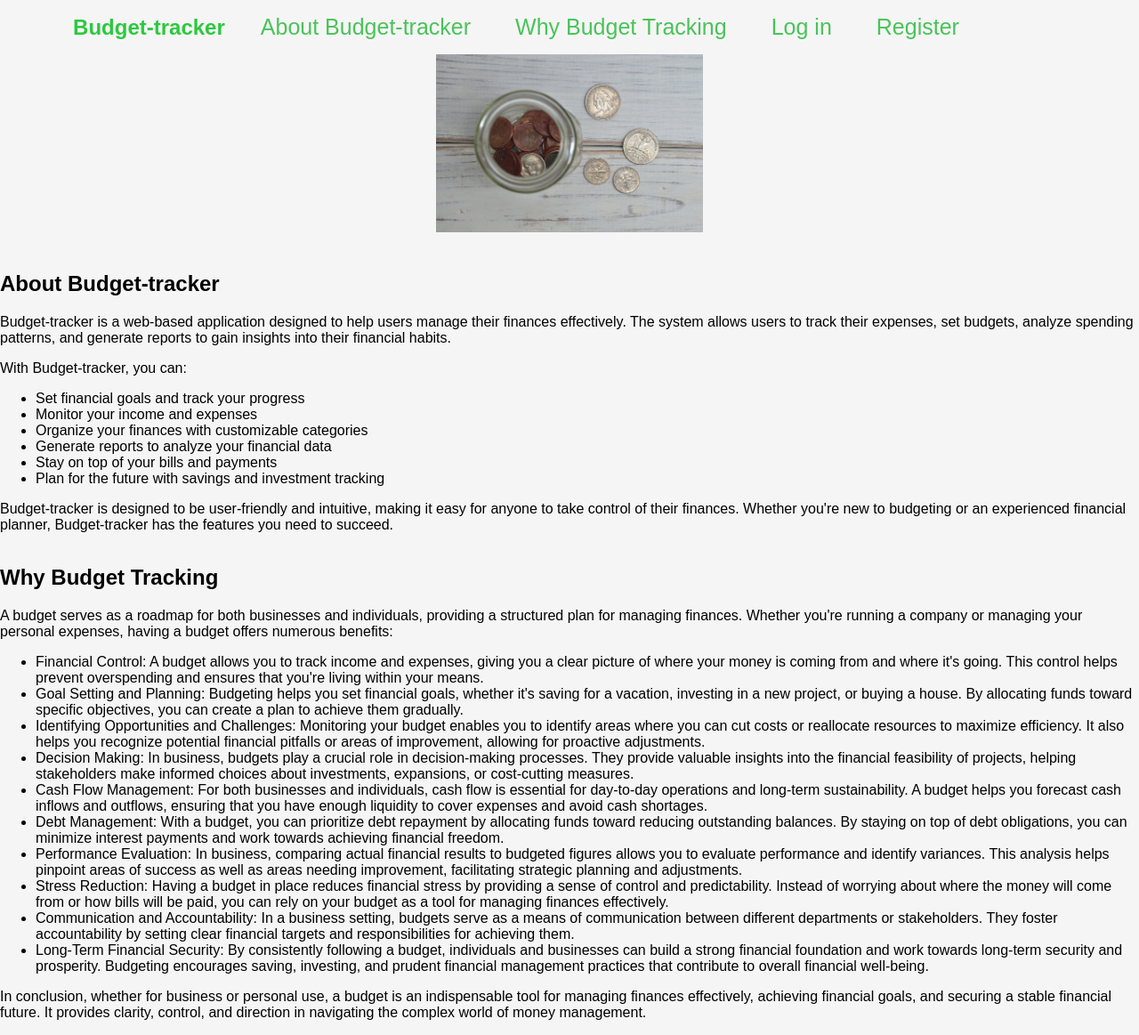
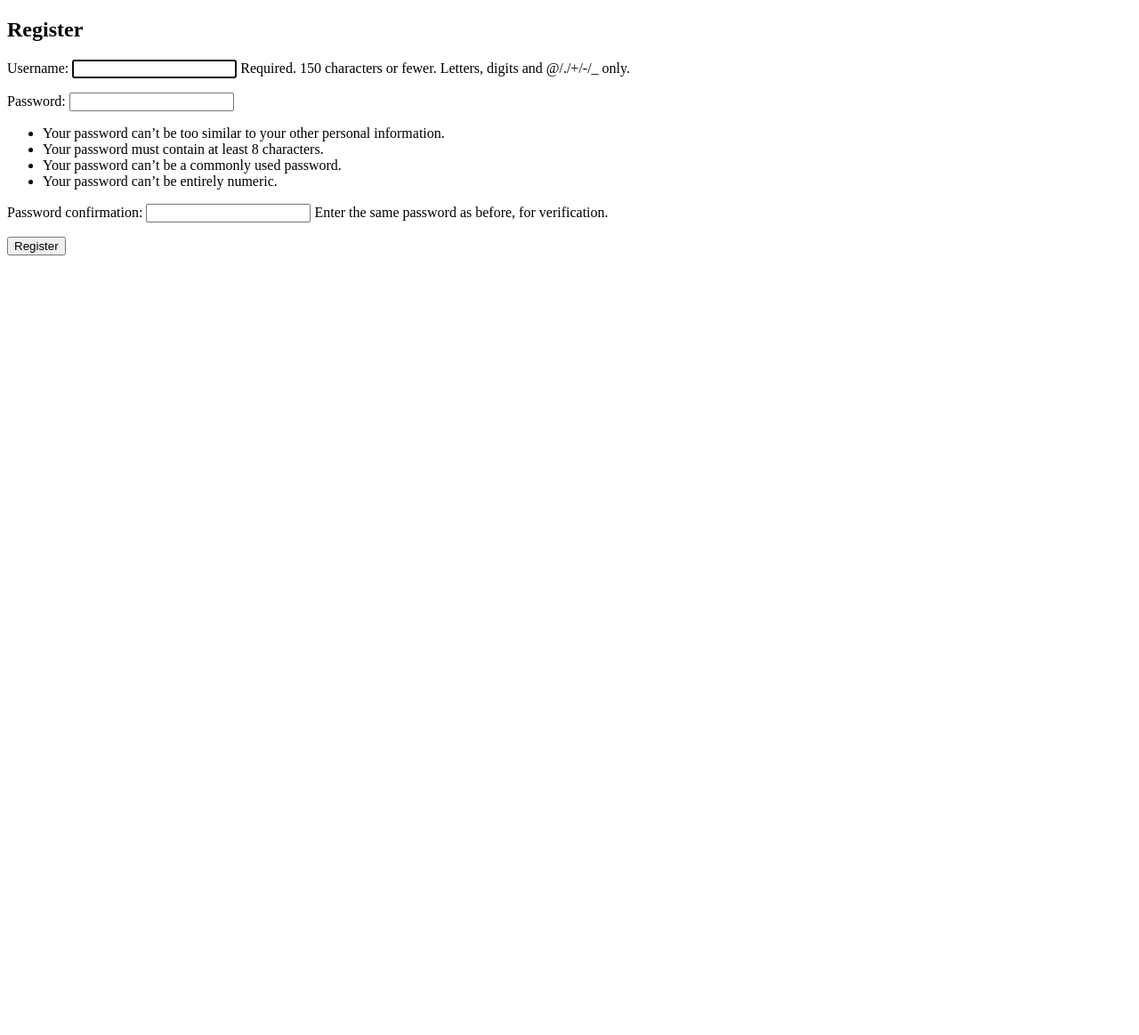
Before and after one commit to kihuni/Budget-Management-System, a Django app: page /user-register/ in a window 1280 px wide. Shown: the whole page at 89% size. After the commit the page ends 287 px from the top, so only its background shows below. Run offline with Django 5.2, Linux system fonts and the light colour scheme.

Commit message:
put log in and register into individual page

```diff
--- a/budget_system/budgetSystem/templates/budgetSystem/register.html
+++ b/budget_system/budgetSystem/templates/budgetSystem/register.html
@@ -5,22 +5,6 @@
     {% load static %}
     <title>Dashboard</title>
     <link rel="stylesheet" type="text/css" href="{% static 'budgetSystem/register.css' %}">
-    <script>
-        document.addEventListener('DOMContentLoaded', function() {
-            document.getElementById('login-form').style.display = 'none';
-            document.getElementById('register-form').style.display = 'none';
-
-            document.getElementById('login-btn').addEventListener('click', function() {
-                document.getElementById('login-form').style.display = 'block';
-                document.getElementById('register-form').style.display = 'none';
-            });
-
-            document.getElementById('register-btn').addEventListener('click', function() {
-                document.getElementById('register-form').style.display = 'block';
-                document.getElementById('login-form').style.display = 'none';
-            });
-        });
-    </script>
 </head>
 <body>
     <div class="container">
@@ -37,29 +21,6 @@
                 </ul>
             </nav>
         </header>
-
-        <!-- Login Form -->
-        <div id="login-form">
-            <h2>Welcome back</h2>
-            <p>sign in to your account</p>
-            <form method="post" action="{% url 'login' %}">
-                {% csrf_token %}
-                {{ login_form.as_p }}
-                <button type="submit">Login</button>
-            </form>
-        </div>
-
-        <!-- Registration Form -->
-        <div id="register-form">
-            <h2>Register</h2>
-            <form method="post" action="{% url 'user-register' %}">
-                {% csrf_token %}
-                {{ register_form.as_p }}
-                <button type="submit">Register</button>
-            </form>
-        </div>
-    </form>
-
     <div class="container">
         <div class="img">
             <img src="{% static 'budgetSystem/images/budget.jpg' %}" alt="budget">
@@ -138,5 +99,18 @@
         </p>
         </div>
     </div>
+    <script>
+        document.addEventListener('DOMContentLoaded', function() {
+            // Redirect to login page when login button is clicked
+            document.getElementById('login-btn').addEventListener('click', function() {
+                window.location.href = "{% url 'login' %}";
+            });
+
+            // Redirect to register page when register button is clicked
+            document.getElementById('register-btn').addEventListener('click', function() {
+                window.location.href = "{% url 'user-register' %}";
+            });
+        });
+    </script>
 </body>
 </html>
--- /dev/null
+++ b/budget_system/budgetSystem/templates/budgetSystem/user-register.html
@@ -0,0 +1,19 @@
+<!DOCTYPE html>
+<html lang="en">
+<head>
+  <meta charset="UTF-8">
+  <meta name="viewport" content="width=device-width, initial-scale=1.0">
+  <title>User register</title>
+</head>
+<body>
+    <!-- Registration Form -->
+    <div id="register-form">
+      <h2>Register</h2>
+      <form method="post" action="{% url 'user-register' %}">
+          {% csrf_token %}
+          {{ register_form.as_p }}
+          <button type="submit">Register</button>
+      </form>
+</div>
+</body>
+</html>
--- a/budget_system/budgetSystem/views.py
+++ b/budget_system/budgetSystem/views.py
@@ -27,14 +27,23 @@ def user_login(request):
             user = authenticate(username=username, password=password)
             if user is not None:
                 login(request, user)
+                print("User logged in successfully")
                 return redirect('dashboard')
+
+            else:
+                print("Invalid username or password")  # Print a message for invalid credentials
+                # Optionally, you can pass an error message to the form for display
+                form.add_error(None, "Invalid username or password")
+        else:
+            print("Form is not valid")  # Print a message if the form is not valid
     else:
         form = AuthenticationForm()
-    return render(request, 'budgetSystem/register.html', {'login_form': form, 'register_form': UserCreationForm()})
+        print("Rendering login page")
+    return render(request, 'budgetSystem/login.html', {'login_form': form, 'register_form': UserCreationForm()})
 
 def user_logout(request):
     logout(request)
-    return redirect('login')
+    return redirect('register')
 
 def user_register(request):
     if request.method == 'POST':
@@ -42,9 +51,12 @@ def user_register(request):
         if form.is_valid():
             form.save()
             return redirect('login')
+        else:
+            print("Form is not valid")
     else:
         form = UserCreationForm()
-    return render(request, 'budgetSystem/register.html', {'login_form': AuthenticationForm(), 'register_form': form})
+        print("Rendering registration page")
+    return render(request, 'budgetSystem/user-register.html', {'login_form': AuthenticationForm(), 'register_form': form})
 
 @login_required
 def dashboard(request):
@@ -52,6 +64,7 @@ def dashboard(request):
 
 def register(request):
     return render(request, 'budgetSystem/register.html')
+    print('hi there i am in register')
 
 
 def generate_pdf_report(request):
```
Also changed, not shown: budget_system/budgetSystem/templates/budgetSystem/login.html (added, +20 -0 lines), budget_system/db.sqlite3.
